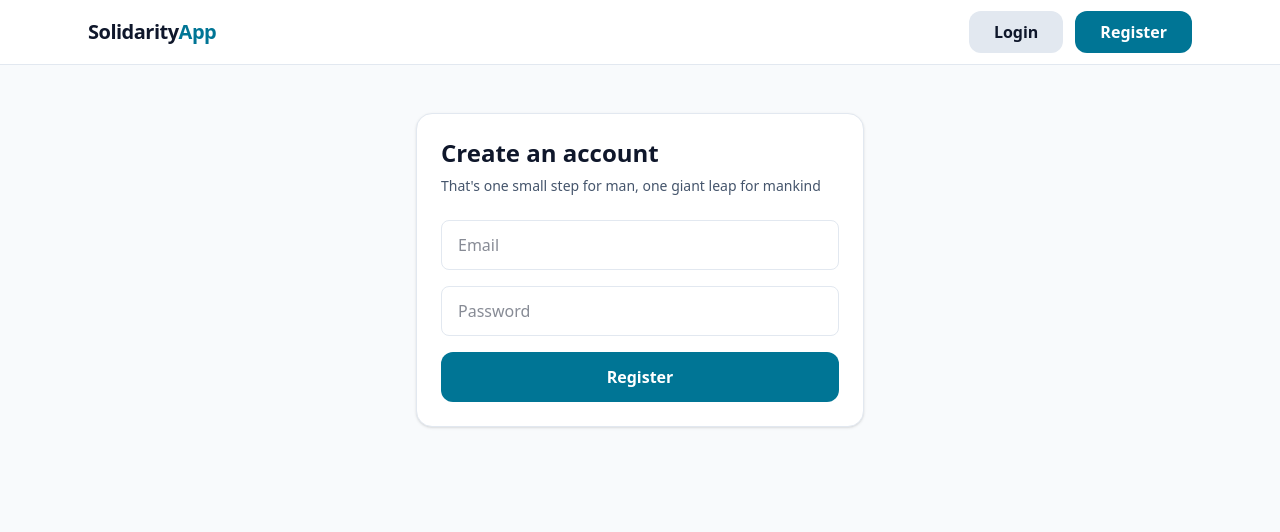
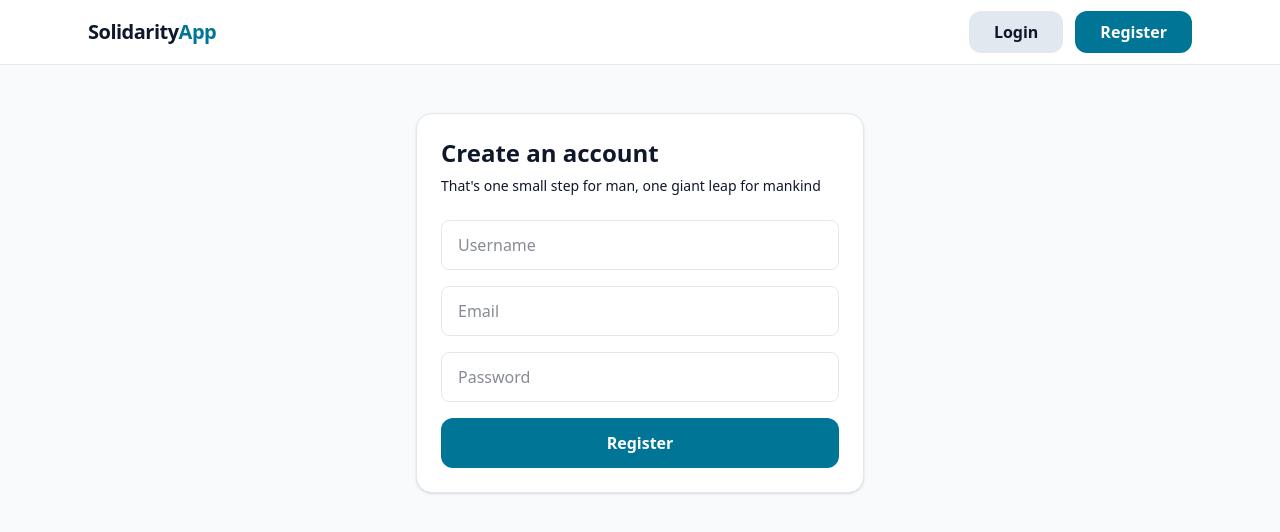
Before and after one commit to megumihfu/solidarity-app, a React (Vite) app in the folder front/: page /register in a window 1280 px wide. Shown: the top 532 px of the page. Built offline with nearby package versions, Linux system fonts and the light colour scheme.

Commit message:
feat: implemented pseudo auth with register & login on local storage

```diff
--- a/front/src/components/common/AuthCard.jsx
+++ b/front/src/components/common/AuthCard.jsx
@@ -1,7 +1,7 @@
 import React, { useState } from "react";
 import Button from "./Button";
 
-const AuthCard = ({ title, subtitle, submitLabel, onSubmit }) => {
+const AuthCard = ({ title, subtitle, submitLabel, onSubmit , error}) => {
   const [form, setForm] = useState({ email: "", password: "" });
 
   const handleChange = (e) => {
@@ -11,7 +11,17 @@ const AuthCard = ({ title, subtitle, submitLabel, onSubmit }) => {
 
   const handleSubmit = (e) => {
     e.preventDefault();
-    onSubmit(form);
+
+    if (!form.email.includes("@") || !form.email.split("@")[1]?.includes(".")) {
+      if (typeof onSubmit === "function") {
+        onSubmit(null, "Please enter a valid email address");
+      }
+      return;
+    }
+
+    if (typeof onSubmit === "function") { //ok
+      onSubmit(form);
+    }
   };
 
   return (
@@ -27,15 +37,32 @@ const AuthCard = ({ title, subtitle, submitLabel, onSubmit }) => {
       </h1>
 
       {subtitle && (
-        <p
-          className="text-sm mb-6"
-          style={{ color: 'var(--text-secondary)' }}
-        >
-          {subtitle}
-        </p>
+        <p className="text-sm mb-6 text-secondary">
+        {subtitle}
+      </p>
+      )}
+
+      {error && (
+        <p className="text-sm mb-3 italic text-error">
+        {error}
+      </p>
+
       )}
 
       <form onSubmit={handleSubmit} className="space-y-4">
+        <input
+          type="text"
+          name="userName"
+          required
+          placeholder="Username"
+          onChange={handleChange}
+          className="w-full px-4 py-3 rounded-lg border outline-none transition"
+          style={{
+            background: 'var(--bg-primary)',
+            borderColor: 'var(--border-subtle)',
+          }}
+        />
+
         <input
           type="email"
           name="email"
--- a/front/src/index.css
+++ b/front/src/index.css
@@ -16,6 +16,7 @@
 
     --text-primary: theme(colors.slate.900);
     --text-secondary: theme(colors.slate.600);
+    --text-error: theme(colors.rose.600);
 
     --accent-primary: theme(colors.cyan.700);
     --accent-primary-hover: theme(colors.cyan.800);
--- a/front/src/pages/LoginPage.jsx
+++ b/front/src/pages/LoginPage.jsx
@@ -1,10 +1,27 @@
+import { useState } from "react";
 import NavBar from "../components/common/NavBar";
 import AuthCard from "../components/common/AuthCard";
+import { useNavigate } from "react-router-dom";
+import { login, register } from "../services/authService";
 
 const LoginPage = () => {
-  const handleLogin = (form) => {
-    console.log("LOGIN", form);
-    // @todo auth login
+  const navigate = useNavigate();
+  const [error, setError] = useState(null);
+
+  const handleLogin = async (form, emailError) => {
+    if (emailError) {
+      setError(emailError);
+      return;
+    }
+
+    setError(null);
+    try {
+      await login(form);
+      navigate("/");
+    } catch (err) {
+      console.error("Login failed", err);
+      setError("Invalid email or password");
+    }
   };
 
   return (
@@ -20,6 +37,7 @@ const LoginPage = () => {
           subtitle="Login to continue"
           submitLabel="Login"
           onSubmit={handleLogin}
+          error={error}
         />
       </main>
     </div>
--- a/front/src/pages/RegisterPage.jsx
+++ b/front/src/pages/RegisterPage.jsx
@@ -1,10 +1,33 @@
+import { useState } from "react";
 import NavBar from "../components/common/NavBar";
 import AuthCard from "../components/common/AuthCard";
+import { useNavigate } from "react-router-dom";
+import { register } from "../services/authService";
 
 const RegisterPage = () => {
-  const handleRegister = (form) => {
-    console.log("REGISTER", form);
-    // @todo auth register
+  const navigate = useNavigate();
+  const [error, setError] = useState(null);
+
+  const handleRegister = async (form, emailError) => {
+    if (emailError) {
+      setError(emailError);
+      return;
+    }
+
+    setError(null);
+    try {
+      const userToCreate = {
+        userName: form.userName,
+        email: form.email,
+        password: form.password
+      };
+      await register(userToCreate);
+
+      navigate("/");
+    } catch (err) {
+      console.error("Registration failed", err);
+      setError("Registration failed: maybe email already used...");
+    }
   };
 
   return (
@@ -20,6 +43,7 @@ const RegisterPage = () => {
           subtitle="That's one small step for man, one giant leap for mankind"
           submitLabel="Register"
           onSubmit={handleRegister}
+          error={error}
         />
       </main>
     </div>
--- /dev/null
+++ b/front/src/services/authService.js
@@ -0,0 +1,36 @@
+const API_URL = 'http://localhost:8080/api/users';
+
+const authRequest = async (endpoint, payload, errorMessage) => {
+  try {
+    const res = await fetch(`${API_URL}/${endpoint}`, {
+      method: 'POST',
+      headers: { 'Content-Type': 'application/json' },
+      body: JSON.stringify(payload),
+    });
+
+    if (!res.ok) {
+      throw new Error(errorMessage);
+    }
+
+    const user = await res.json();
+
+    //@todo real auth
+    localStorage.setItem('isAuthenticated', 'true');
+    localStorage.setItem('userEmail', user.email);
+    localStorage.setItem('userId', user.id);
+    localStorage.setItem('userName', user.userName);
+
+    return user;
+  } catch (err) {
+    console.error(`[${endpoint}] error:`, err);
+    throw err;
+  }
+};
+
+export const login = (credentials) => authRequest('login', credentials, 'Invalid credentials');
+export const register = (data) => authRequest('register', data, 'Registration failed');
+
+
+export const isAuthenticated = () => {
+  return localStorage.getItem('isAuthenticated') === 'true';
+};
```
